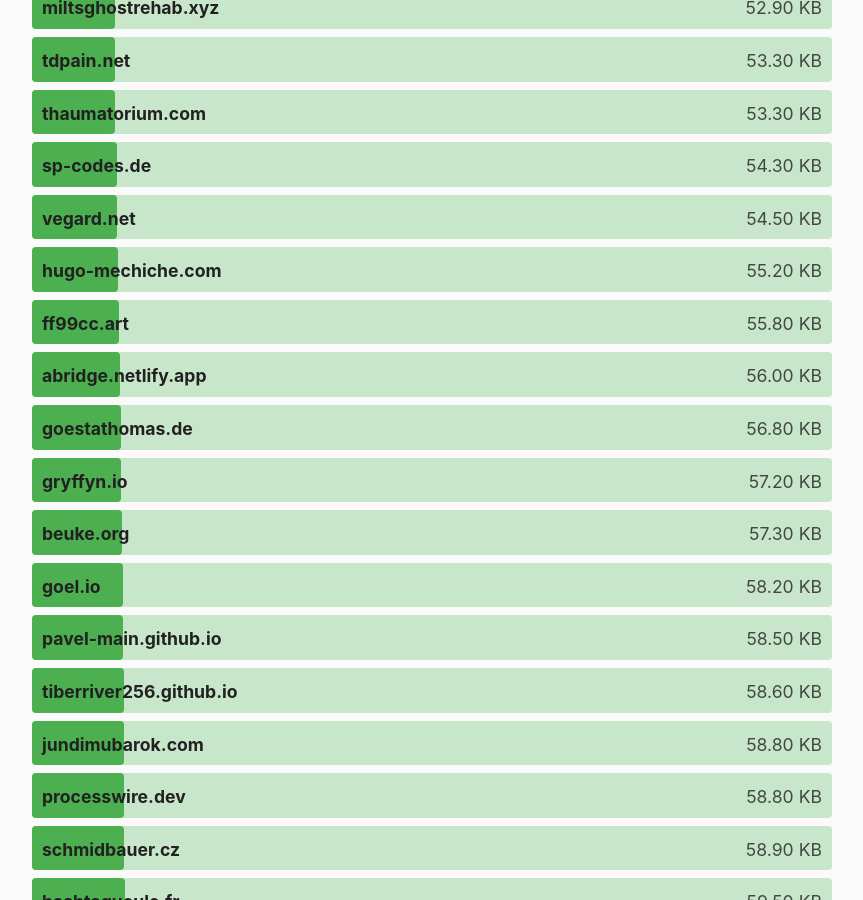
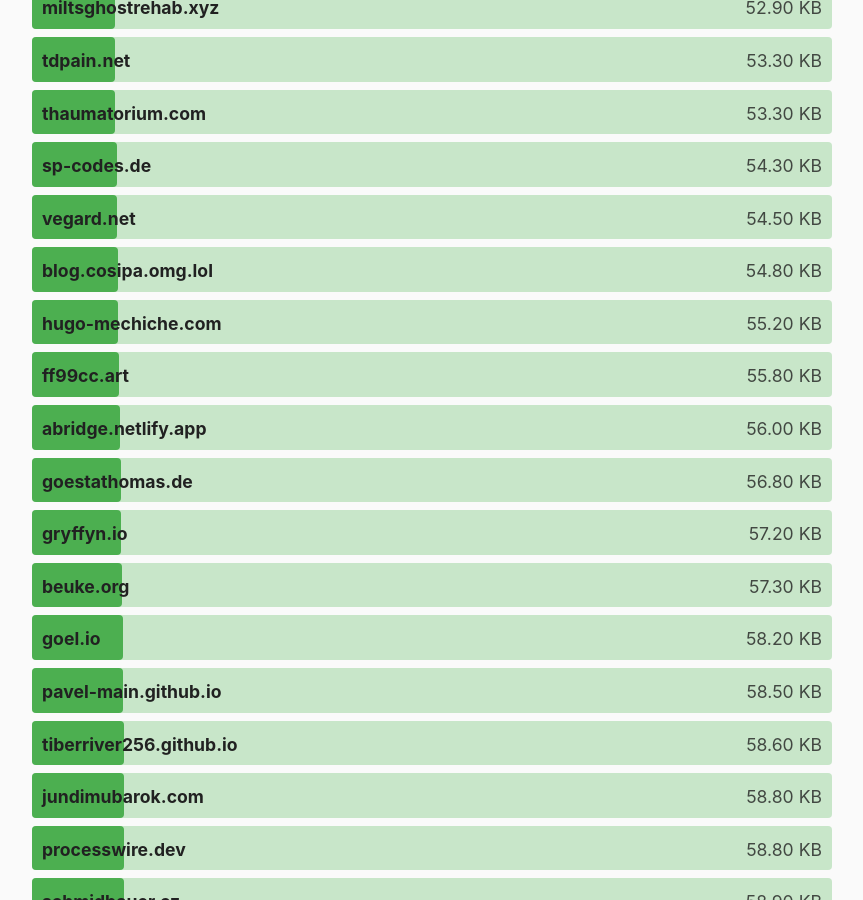
Before and after one commit to kevquirk/512kb.club, a Jekyll site: the page built from index.md, in a window 1280 px wide and 900 px high, scrolled down 13998 px. Shown: the whole window, without its empty margins (208-1071 px from the left). Built offline with Jekyll 4.4.1, drawn with Linux system fonts in a browser that asks for light colours.

Commit message:
add blog.cosipa.omg.lol

```diff
--- a/_data/sites.yml
+++ b/_data/sites.yml
@@ -363,6 +363,11 @@
   url: https://blog.bshah.in/
   size: 31.1
   last_checked: 2022-05-13
+
+- domain: blog.cosipa.omg.lol
+  url: https://blog.cosipa.omg.lol
+  size: 54.8
+  last_checked: 2023-02-11
 
 - domain: blog.craftyguy.net
   url: https://blog.craftyguy.net/
```
